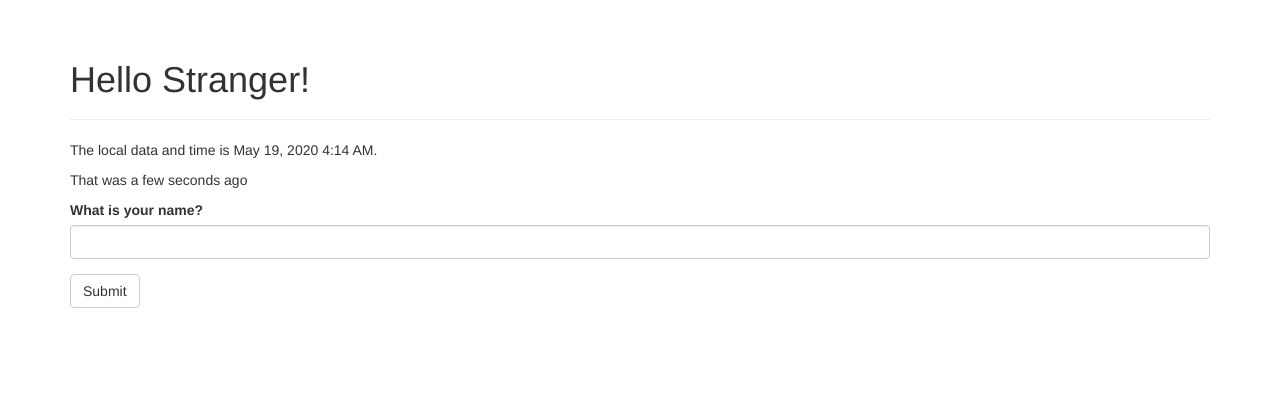
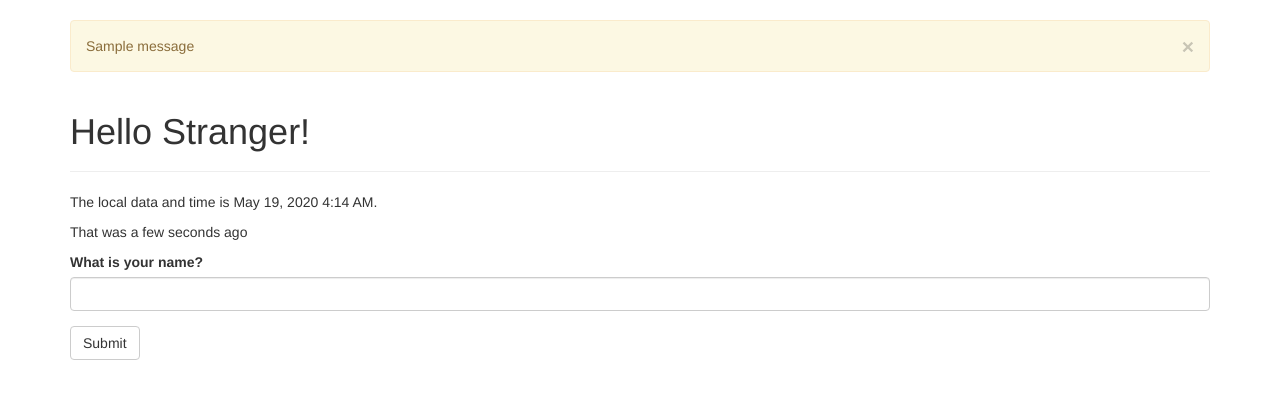
Before and after one commit to richardkhillah/levelup, a Flask app: page / in a window 1280 px wide. Shown: the part 52-451 px from the top of the page. Run offline with Flask 2, Linux system fonts and the light colour scheme; one stand-in notice (Sample message) is shown; parts of the project's set-up code (start-up, migrations or seed data) failed here and were passed over; some libraries are stand-ins or nearby versions.

Commit message:
flash messages

```diff
--- a/hello.py
+++ b/hello.py
@@ -1,6 +1,6 @@
 from datetime import datetime
 
-from flask import Flask, render_template, session, redirect, url_for
+from flask import Flask, render_template, session, redirect, url_for, flash
 from flask_script import Manager
 from flask_bootstrap import Bootstrap
 from flask_moment import Moment
@@ -23,7 +23,11 @@ class NameForm(FlaskForm):
 def index():
     form = NameForm()
     if form.validate_on_submit():
+        old_name = session.get('name')
+        if old_name is not None or old_name != form.name.data:
+            flash('Looks like you have changed your name!')
         session['name'] = form.name.data
+        form.name.data = ''
         return redirect(url_for('index')) # Post/Redirect/Get pattern
     return render_template('index.html',
                             current_time=datetime.utcnow(),
--- a/templates/base.html
+++ b/templates/base.html
@@ -34,6 +34,13 @@
 
 {% block content %}
 <div class="container">
+    {% for message in get_flashed_messages() %}
+    <div class="alert alert-warning">
+        <button class="close" type="button" data-dismiss="alert">&times;</button>
+        {{ message }}
+    </div>
+    {% endfor %}
+
     {% block page_content %}{% endblock %}
 </div>
 {% endblock %}
```
